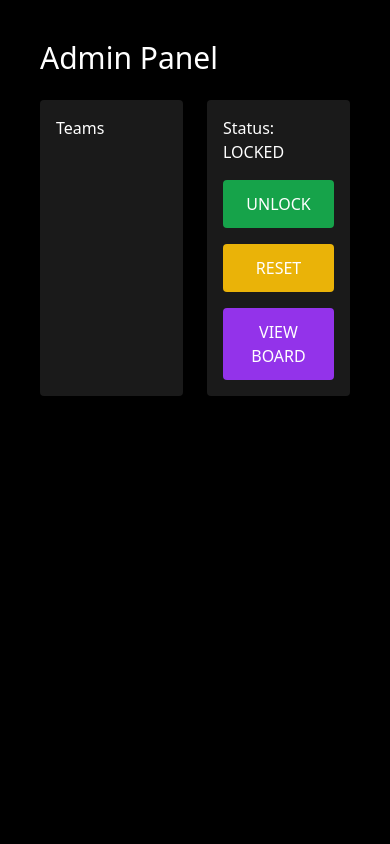
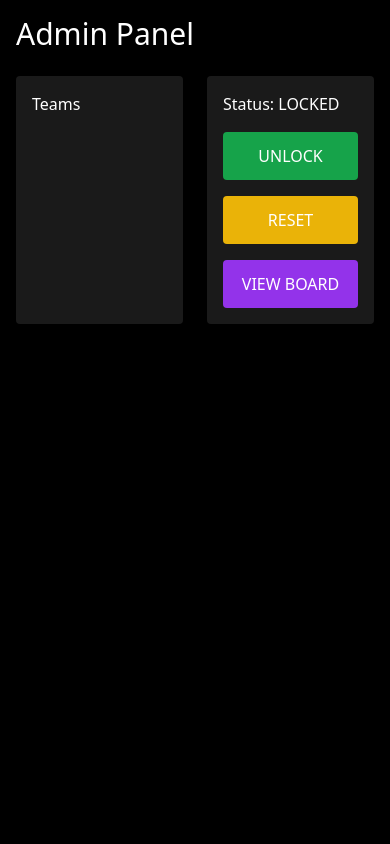
Before and after one commit to syedroshanriyan/techno-quiz, a Flask app: page /admin in a window 390 px wide. Run offline with Flask 3, Linux system fonts and the light colour scheme; the visitor is signed in with stand-in values (Sample User, id 1); some libraries are stand-ins or nearby versions.

Commit message:
admin.html

```diff
--- a/templates/admin.html
+++ b/templates/admin.html
@@ -1,10 +1,11 @@
 <!DOCTYPE html>
 <html>
 <head>
+<meta name="viewport" content="width=device-width, initial-scale=1.0">
 <script src="https://cdn.tailwindcss.com"></script>
 </head>
 
-<body class="bg-black text-white p-10">
+<body class="bg-black text-white min-h-screen p-4 sm:p-10">
 
 <h1 class="text-3xl mb-6">Admin Panel</h1>
 
```
